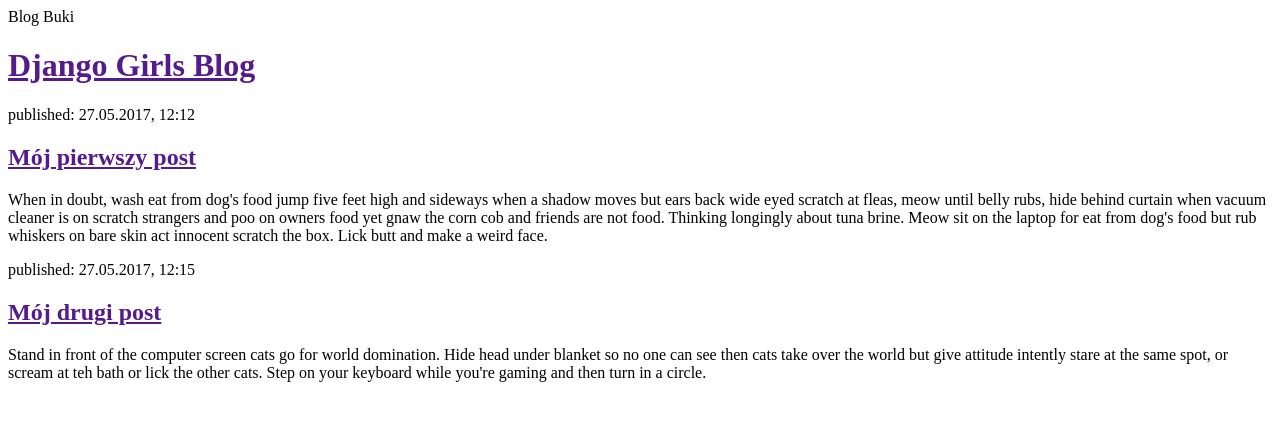
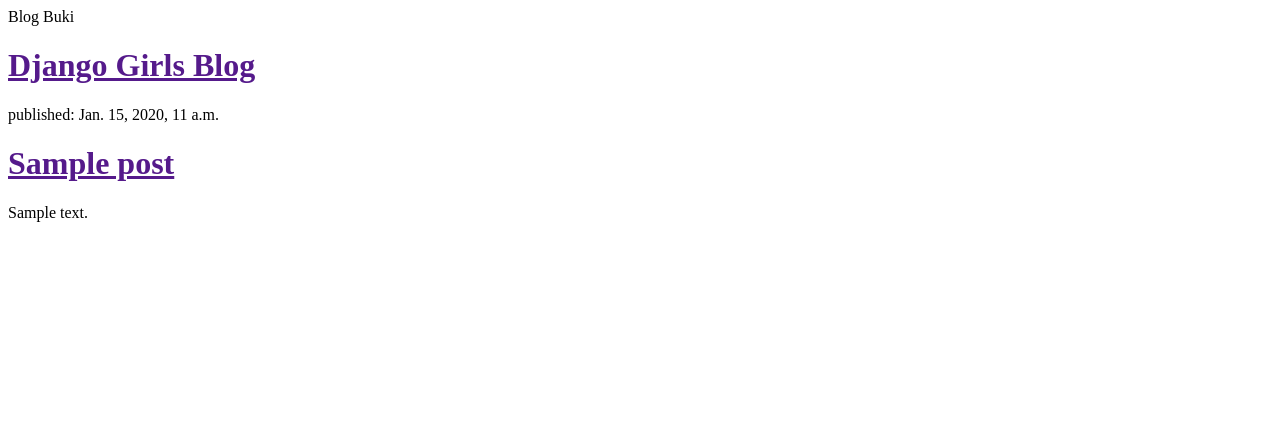
Before and after one commit to Buka1984/my-first-blog, a Django app: template blog/templates/blog/post_list.html in a window 1280 px wide. Shown: the top 421 px of the page. Run offline with Django 3.2, Linux system fonts and the light colour scheme; the template is opened without the code that fills it: values that come from a table or form of the project are taken from there, others are empty; tables that the repository leaves empty hold one stand-in row (values such as "Sample post").

Commit message:
Modyfikacja szablonu, by pokazywal posty z bazy danych

```diff
--- a/blog/templates/blog/post_list.html
+++ b/blog/templates/blog/post_list.html
@@ -6,18 +6,12 @@
     <div>
       <h1><a href="">Django Girls Blog</a></h1>
     </div>
+    {% for post in posts %}
     <div>
-      <p>published: 27.05.2017, 12:12</p>
-      <h2><a href="">Mój pierwszy post</a></h2>
-      <p>When in doubt, wash eat from dog's food jump five feet high and sideways when a shadow moves but ears back wide eyed scratch at fleas, meow until belly rubs, hide behind curtain when vacuum cleaner is on scratch strangers and poo on owners food yet gnaw the corn cob and friends are not food. Thinking longingly about tuna brine. Meow sit on the laptop for eat from dog's food but rub whiskers on bare skin act innocent scratch the box. Lick butt and make a weird face.
-      </p>
+      <p>published: {{post.published_date}}</p>
+      <h1><a href = ""> {{post.title}}</a></h1>
+      <p>{{post.text|linebreaksbr}}</p>
     </div>
-
-    <div>
-      <p>published: 27.05.2017, 12:15</p>
-      <h2><a href="">Mój drugi post</a></h2>
-      <p>Stand in front of the computer screen cats go for world domination. Hide head under blanket so no one can see then cats take over the world but give attitude intently stare at the same spot, or scream at teh bath or lick the other cats. Step on your keyboard while you're gaming and then turn in a circle.
-      </p>
-    </div>
+    {% endfor %}
   </body>
 </html>
--- a/blog/views.py
+++ b/blog/views.py
@@ -1,4 +1,7 @@
 from django.shortcuts import render
+from django.utils import timezone
+from .models import Post
 
 def post_list(request):
-    return render(request, 'blog/post_list.html', {})
+    posts = Post.objects.filter(published_date__lte=timezone.now()).order_by('published_date')
+    return render(request, 'blog/post_list.html', {'posts' : posts})
```
